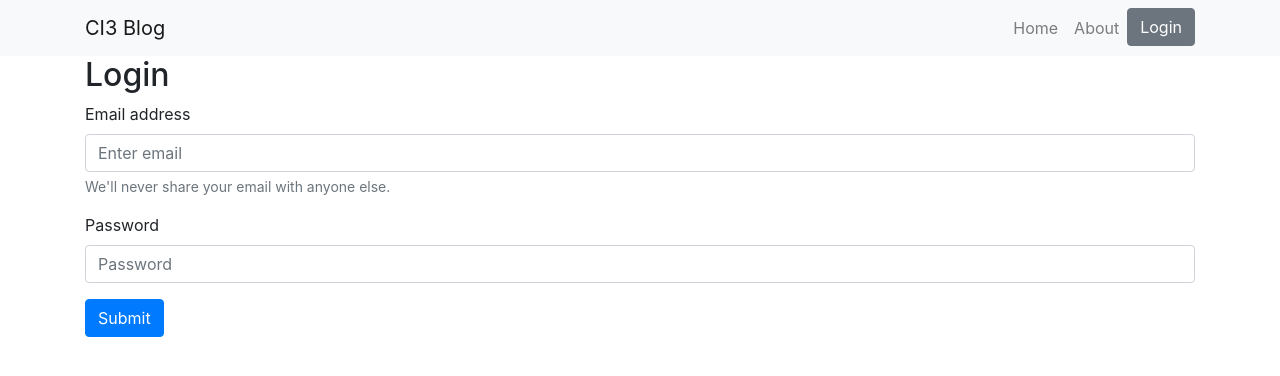
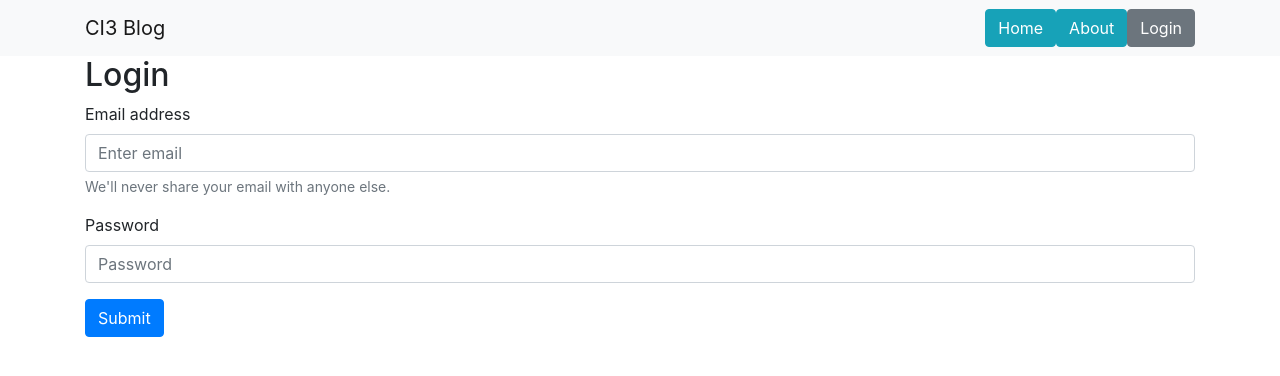
Before and after one commit to aldinoniko/RestfullWebservice, a CodeIgniter app: page /posts/index.php/login/index in a window 1280 px wide. Shown: the top 376 px of the page. Run offline with CodeIgniter, Linux system fonts and the light colour scheme; some libraries are stand-ins or nearby versions.

Commit message:
Button Commit and Username Login

```diff
--- a/application/views/templates/header.php
+++ b/application/views/templates/header.php
@@ -18,12 +18,13 @@
 
             <div id="navbar">
                 <ul class="nav navbar-nav">
-                <li class="nav-item"><a class="nav-link" href="<?= base_url(); ?>">Home</a></li>
-                <li class="nav-item"><a class="nav-link" href="<?= base_url(); ?>about">About</a></li>
+                <li class="nav-item"><a class="btn btn-info" href="<?= base_url(); ?>">Home</a></li>
+                <li class="nav-item"><a class="btn btn-info" href="<?= base_url(); ?>about">About</a></li>
 
                     <?php if($this->session->userdata('username')): ?>
-                <li class="nav-item"><a class="nav-link" href="<?= base_url(); ?>testapi">Posts (API)</a></li>
-                <li class="nav-item"><a class="nav-link" href="<?= base_url(); ?>testapi/create">Create</a></li>
+                <li class="nav-item"><a class="btn btn-primary" href="<?= base_url(); ?>testapi">Posts (API)</a></li>
+                <li class="nav-item"><a class="btn btn-primary" href="<?= base_url(); ?>testapi/create">Create</a></li>
+                <li class="nav-item"><a class="font-italic" ><?php echo $this->session->userdata("username") ?></a></li>
                 <li class="nav-item"><a class="btn btn-danger" type="button" href="<?= base_url(); ?>logout">Logout</a></li>
                      <?php else: ?>
                 <li class="nav-item"><a class="btn btn-secondary" type="button" href="<?= base_url(); ?>login">Login</a></li>
```
